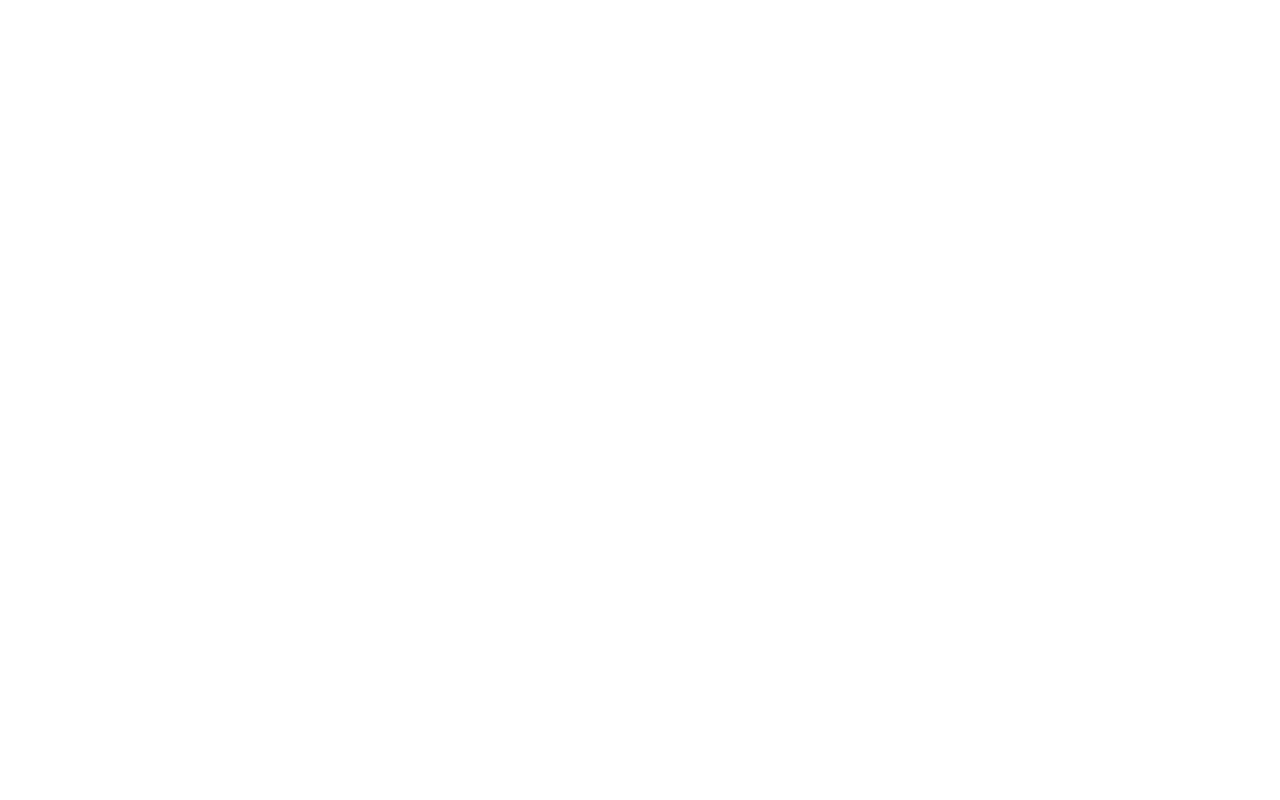
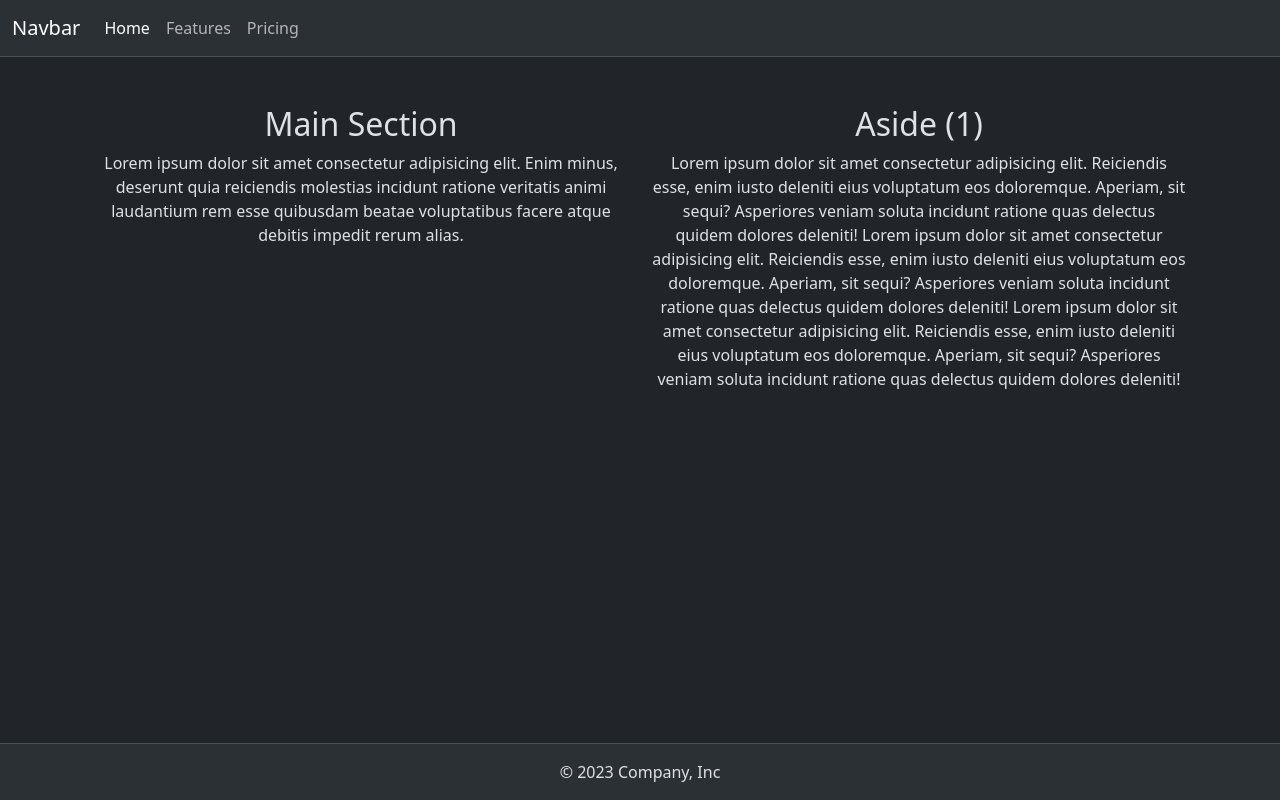
Before and after one commit to simon-jacobs/asgmnt15-bootstrap, a plain HTML site: page index.html in a window 1280 px wide. Drawn offline with nearby package versions, Linux system fonts and the light colour scheme.

Commit message:
added simple page layout w/ bootstrap

```diff
--- a/index.html
+++ b/index.html
@@ -6,8 +6,45 @@
     <link href="https://cdn.jsdelivr.net/npm/bootstrap@5.3.2/dist/css/bootstrap.min.css" rel="stylesheet" integrity="sha384-T3c6CoIi6uLrA9TneNEoa7RxnatzjcDSCmG1MXxSR1GAsXEV/Dwwykc2MPK8M2HN" crossorigin="anonymous">
     <title>Bootstrap</title>
 </head>
-<body>
-
+<body data-bs-theme="dark">
+    <nav class="navbar navbar-expand-lg bg-body-tertiary border-bottom">
+        <div class="container-fluid">
+            <a class="navbar-brand" href="#">Navbar</a>
+            <button class="navbar-toggler" type="button" data-bs-toggle="collapse" data-bs-target="#navbarNavDropdown" aria-controls="navbarNavDropdown" aria-expanded="false" aria-label="Toggle navigation">
+                <span class="navbar-toggler-icon"></span>
+            </button>
+            <div class="collapse navbar-collapse" id="navbarNavDropdown">
+                <ul class="navbar-nav text">
+                    <li class="nav-item">
+                        <a class="nav-link active" aria-current="page" href="#">Home</a>
+                    </li>
+                    <li class="nav-item">
+                        <a class="nav-link" href="#">Features</a>
+                    </li>
+                    <li class="nav-item">
+                        <a class="nav-link" href="#">Pricing</a>
+                    </li>
+                </ul>
+            </div>
+        </div>
+    </nav>
+    <section class="mt-5">
+        <div class="container d-flex text-center">
+            <div class="container">
+                <h2>Main Section</h2>
+                <p>Lorem ipsum dolor sit amet consectetur adipisicing elit. Enim minus, deserunt quia reiciendis molestias incidunt ratione veritatis animi laudantium rem esse quibusdam beatae voluptatibus facere atque debitis impedit rerum alias.</p>
+            </div>
+            <div class="container">
+                <h2>Aside (1)</h2>
+                <p>Lorem ipsum dolor sit amet consectetur adipisicing elit. Reiciendis esse, enim iusto deleniti eius voluptatum eos doloremque. Aperiam, sit sequi? Asperiores veniam soluta incidunt ratione quas delectus quidem dolores deleniti! Lorem ipsum dolor sit amet consectetur adipisicing elit. Reiciendis esse, enim iusto deleniti eius voluptatum eos doloremque. Aperiam, sit sequi? Asperiores veniam soluta incidunt ratione quas delectus quidem dolores deleniti! Lorem ipsum dolor sit amet consectetur adipisicing elit. Reiciendis esse, enim iusto deleniti eius voluptatum eos doloremque. Aperiam, sit sequi? Asperiores veniam soluta incidunt ratione quas delectus quidem dolores deleniti!</p>
+            </div>
+        </div>
+    </section>
+    <footer class="py-3 border-top bg-body-tertiary fixed-bottom">
+        <div class="container text-center">
+            <span>© 2023 Company, Inc</span>
+        </div>
+    </footer>
     <script src="https://cdn.jsdelivr.net/npm/bootstrap@5.3.2/dist/js/bootstrap.bundle.min.js" integrity="sha384-C6RzsynM9kWDrMNeT87bh95OGNyZPhcTNXj1NW7RuBCsyN/o0jlpcV8Qyq46cDfL" crossorigin="anonymous"></script>
 </body>
 </html>
```
